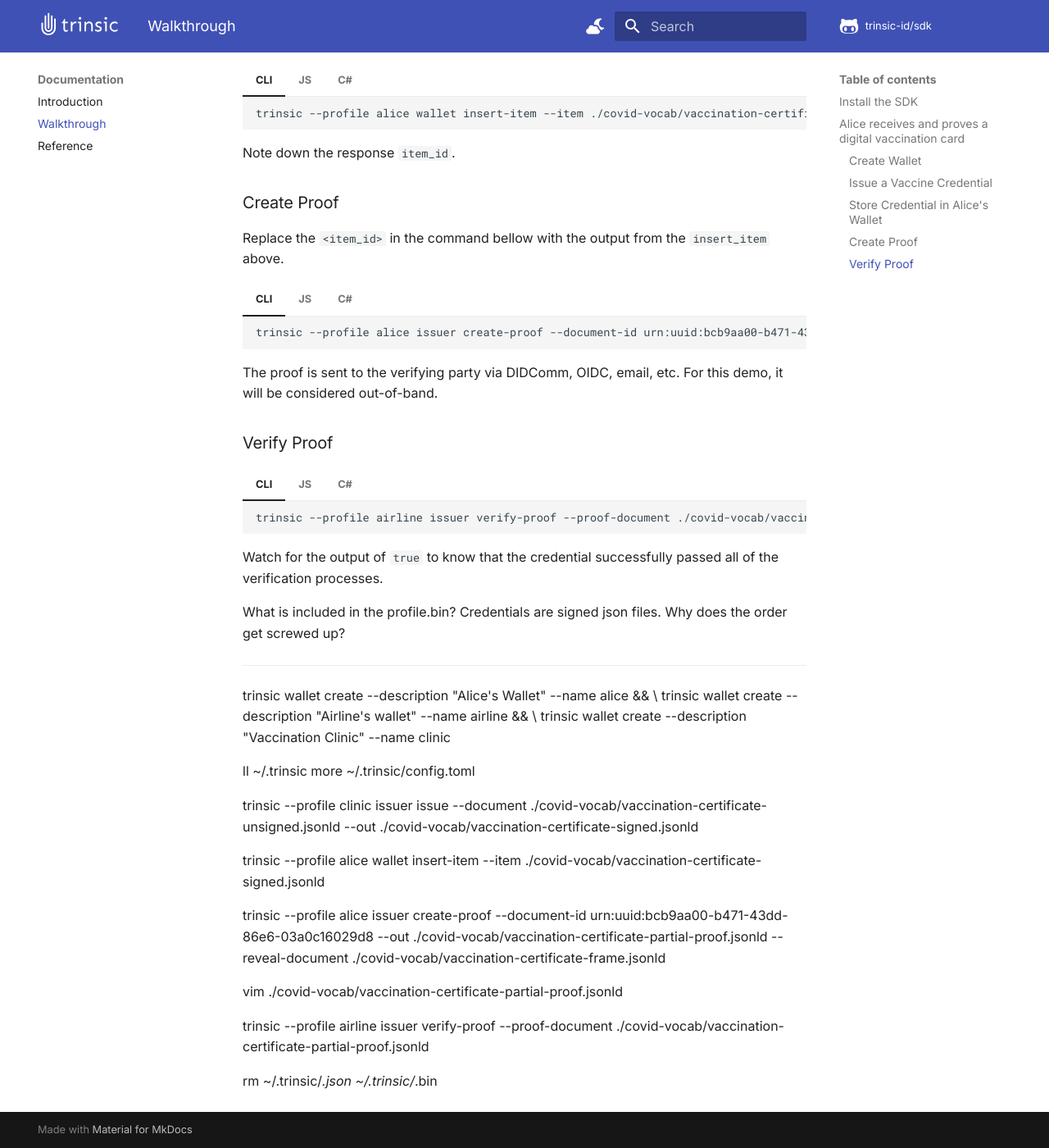
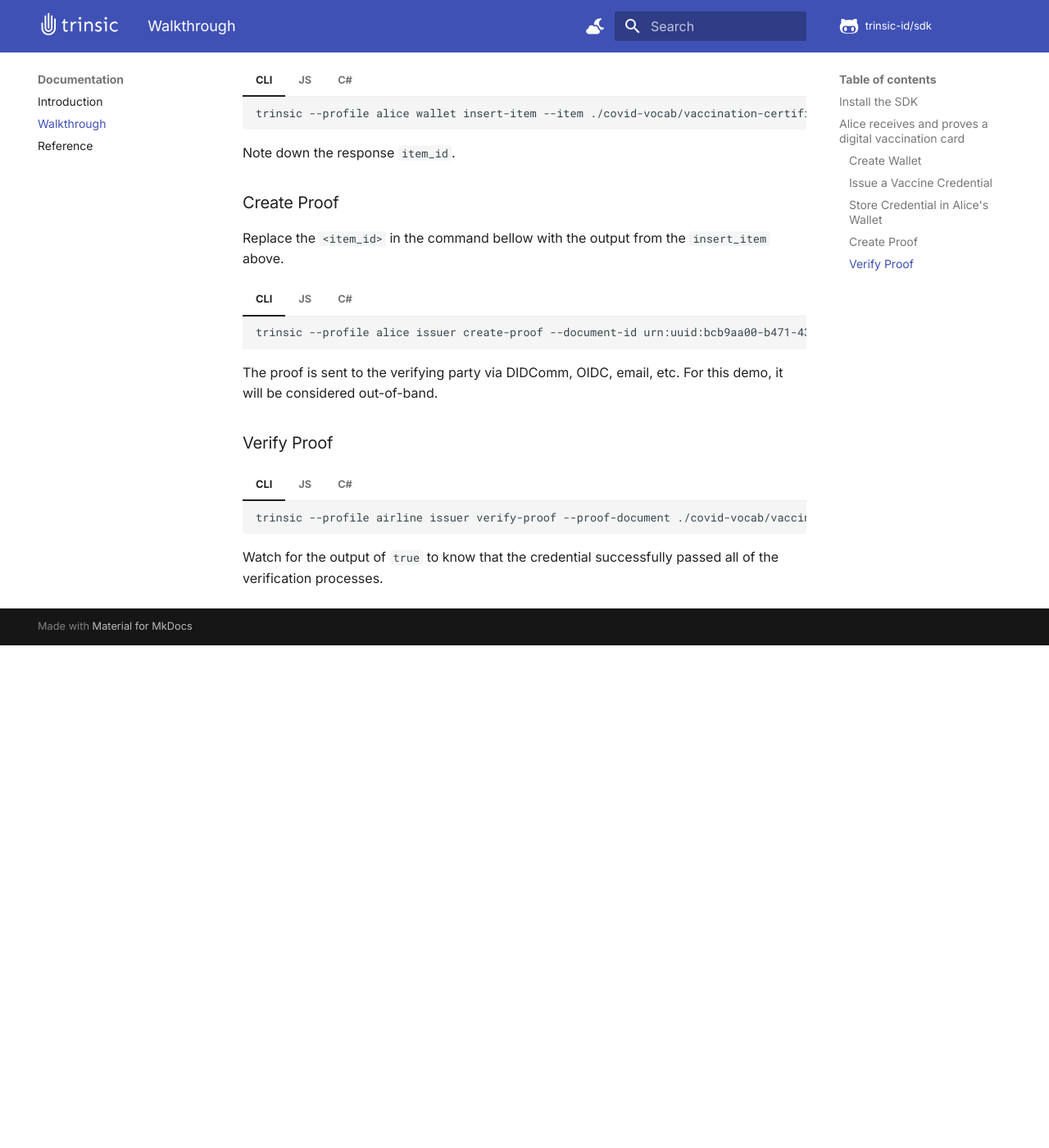
Before and after one commit to trinsic-id/v2-sdk, an MkDocs documentation site: the page built from docs/walkthrough.md, in a window 1280 px wide and 1400 px high, scrolled down 1232 px. Shown: the whole window at 82% size. Built offline with MkDocs 1.6.1 and Material for MkDocs 9.7.7, drawn with Linux system fonts in a browser that asks for light colours; comment, search, counter and statistics services are not loaded; after the commit the page ends 2019 px from its top, so only the background shows below that.

Commit message:
removed walkthrough extra content

````diff
--- a/docs/walkthrough.md
+++ b/docs/walkthrough.md
@@ -125,29 +125,3 @@
     ```
 
 Watch for the output of `true` to know that the credential successfully passed all of the verification processes.
-
-What is included in the profile.bin?
-Credentials are signed json files.
-Why does the order get screwed up?
-
-----
-
-trinsic wallet create --description "Alice's Wallet" --name alice && \
-trinsic wallet create --description "Airline's wallet" --name airline && \
-trinsic wallet create --description "Vaccination Clinic" --name clinic
-
-ll ~/.trinsic
-more ~/.trinsic/config.toml
-
-trinsic --profile clinic issuer issue --document ./covid-vocab/vaccination-certificate-unsigned.jsonld --out ./covid-vocab/vaccination-certificate-signed.jsonld
-
-
-trinsic --profile alice wallet insert-item --item ./covid-vocab/vaccination-certificate-signed.jsonld
-
-trinsic --profile alice issuer create-proof --document-id urn:uuid:bcb9aa00-b471-43dd-86e6-03a0c16029d8 --out ./covid-vocab/vaccination-certificate-partial-proof.jsonld --reveal-document ./covid-vocab/vaccination-certificate-frame.jsonld
-
-vim ./covid-vocab/vaccination-certificate-partial-proof.jsonld
-
-trinsic --profile airline issuer verify-proof --proof-document ./covid-vocab/vaccination-certificate-partial-proof.jsonld
-
-rm ~/.trinsic/*.json ~/.trinsic/*.bin
````
